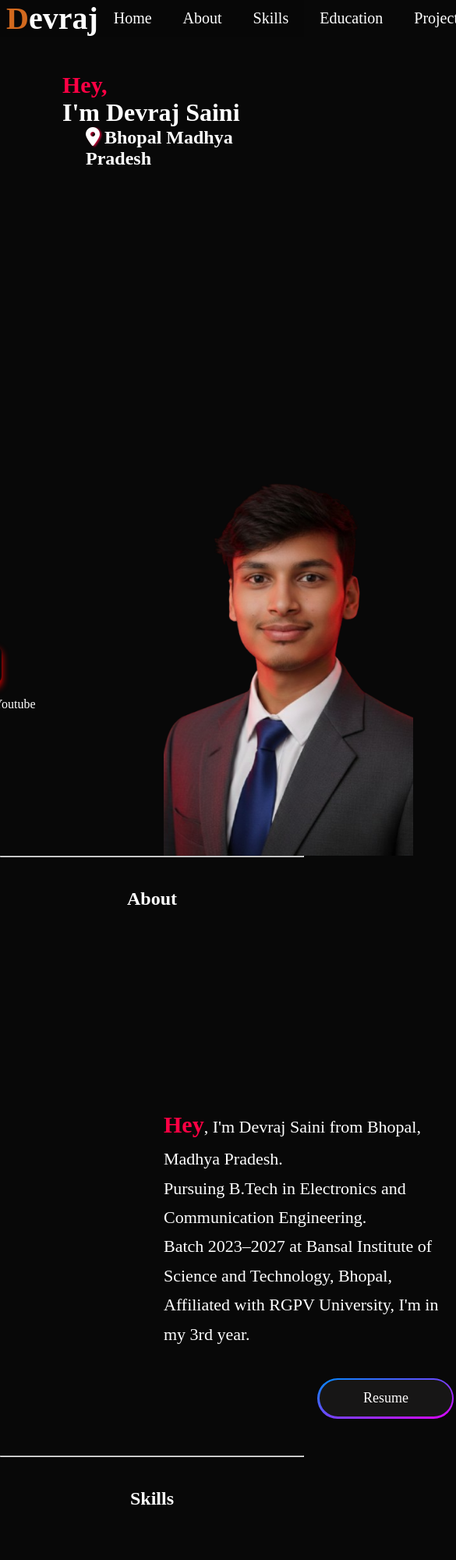
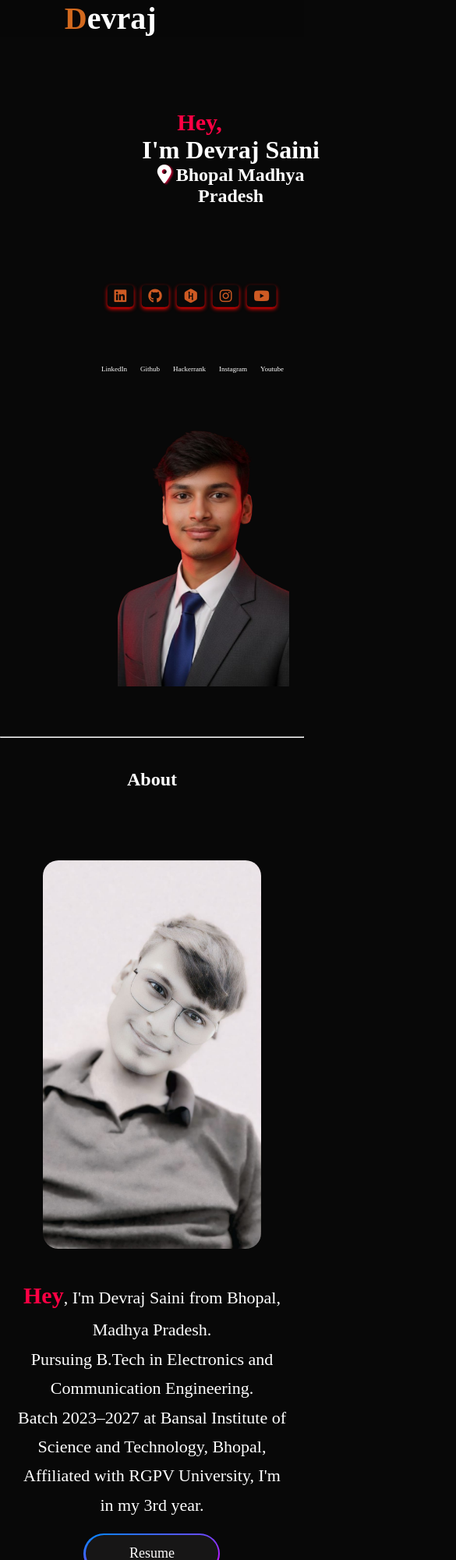
Before and after one commit to devraj-saini-07/portfolio-, a plain HTML site: page portfolio/index.html in a window 390 px wide. Shown: the top 2000 px of the page at 78% size, 585 px wide, since content can reach past the window. Drawn offline with nearby package versions, Linux system fonts and the light colour scheme.

Commit message:
final phone response

```diff
--- a/portfolio/index.css
+++ b/portfolio/index.css
@@ -107,7 +107,7 @@ nav ul li a:not(.no-effect):hover::after{
     align-items: start;
     padding: 12px 0% 4px 0px;
     flex-wrap: wrap;
-}
+ }
 
    #image{
     transform: rotateY(180deg);
@@ -142,7 +142,7 @@ nav ul li a:not(.no-effect):hover::after{
 }
 
 
- #social{
+#social{
     position: static;
     justify-content: center;
     flex-wrap: wrap;
@@ -246,8 +246,6 @@ nav ul li a:not(.no-effect):hover::after{
   margin-top: 40px;
 }
 
-
-
   /* skillls section  */
   .skill{
     text-align: center;
@@ -263,18 +261,19 @@ nav ul li a:not(.no-effect):hover::after{
     margin-top: 70px;
 
 
- }
+}
 .logoskill{
-    width: 30%;
+    width: 25%;
     height: 100%;
     display: flex;
     flex-direction: column;
     gap: 15px;
     align-items: center;
-    padding: 10px;
+    margin-left: -10px;
 
 }
- .program{
+
+.program{
     margin-top: -10px;
     font-family: 'Times New Roman', Times, serif;
 
@@ -666,7 +665,6 @@ nav ul li a:not(.no-effect):hover::after{
     margin-bottom: 6%;
 }
 
-
  /* footer design  */
 .foot{
     width: 100%;
@@ -725,12 +723,13 @@ margin-top: 40px;
     width: 100%;
 }
 
+
 .socialll {
     display: flex;
     flex-direction: column;
     margin-left: 74%;
     margin-top: 30px;
-      margin-top: -240px;
+    margin-top: -240px;
 }
 .socialll a {
     display: flex;
--- a/portfolio/index.html
+++ b/portfolio/index.html
@@ -4,7 +4,8 @@
     <meta charset="UTF-8" />
     <meta name="viewport" content="width=device-width, initial-scale=1.0" />
     <title>Devraj Portfolio</title>
-    <link rel="stylesheet" href="index.css" />
+    <link rel="stylesheet" href="index.css" >
+    <link rel="stylesheet" href="mob.css">
     <script src="script.js"></script>
     <!-- Standard favicon -->
     <link
@@ -262,7 +263,7 @@
 
 
     </div>
-    <div class="certi">
+  <div class="certi">
         <div id="certihead">
           <h2>Certificates</h2>
         </div>
@@ -300,6 +301,7 @@
   </div>
 
 </div>
+  </div>
 
   <!-- education section  -->
     <hr id="education11" />
@@ -487,7 +489,7 @@
    </a>
 </div>
 
-      </div>
+    </div>
 
 
 
--- a/portfolio/mob.css
+++ b/portfolio/mob.css
@@ -1,45 +1,21 @@
 @media (max-width: 745px){
-
-    body{
-        overflow-x: hidden;
-    }
 
  .logo{
         width: 100%;
         margin-left: 20%;
     }
 
-     /* .second{
-        flex-direction: column;
-        text-align: center;
-        padding: 100px 20px 20px;
-    } */
-
-    /* #image{
-        margin-top: 30px;
-        max-width: 250px;
-        margin-right: 1vw;
-        justify-content: space-between;
-    } */
-
-     /* ai  */
-     /* .second{
+.second{
     display: flex;
     flex-direction: column;
     align-items: center;
     text-align: center;
-     }
-      */
-
-      .second{
-    display: flex;
-    justify-content: space-between;
-    align-items: center;
-    padding: 120px 8% 60px;
+    padding: 60px 20px 40px;
 }
          #image{
     width: 220px;
     margin: 20px 0;
+
      }
 
     nav .mainside{
@@ -49,25 +25,26 @@
 
 
     #address{
-        margin-left: 60px;
+        margin-left: 0px;
     }
-    /* .social {
+
+      .social {
         display: flex;
-        flex-direction: column;
-        width: 150px;
-        margin-left: 1%;
-    } */
-   .social{
-    display: flex;
-    flex-direction: column;   /* ek ke niche ek */
+        flex-direction: row;
         gap: 20px;
         align-items: center;
         margin-top: 20px;
+        right: 3%;
+        top: 1rem;
+        justify-self: center;
+        font-size: 18px;
+        transform: scale(0.5);
     }
   .img-icon{
     display: flex;
+    flex-direction: column;
     align-items: center;
-    gap: 40px;
+    gap: 20px;
 }
   }
 
@@ -101,6 +78,7 @@
 
      }
 
+
  @media (max-width: 768px){
 
   .abcontain{
@@ -126,6 +104,7 @@
   }
 
           }
+
  @media (max-width: 768px){
 
   #main-skill{
@@ -133,15 +112,19 @@
       align-items:center;
   }
 
-  .logoskill{
+     .logoskill {
         width: 100%;
-      flex-direction: row;
+        flex-direction: column;
         flex-wrap: wrap;
         justify-content: start;
+        align-items: self-start;
+        margin-left: 1px;
     }
 
   .logoicon{
-      width: 90%;
+             width: 65%;
+        position: absolute;
+    }
   }
 
   .cppbarr,
@@ -150,7 +133,7 @@
       width: 100%;
   }
 
-     }
+
 
        @media (max-width: 768px){
 
@@ -174,21 +157,21 @@
       font-size: 15px;
       display: flex;
       flex-direction: column;
-
+      color: burlywood;
     }
   #digicont p{
 
     line-height: 20px;
   }
 
-  .btdetails{
+
+       .btdetails {
         display: block;
-      margin: 20px auto;
-      margin-bottom: 20px;
-  }
+        margin: 79px;
+        margin-top: 56px;
 
      }
-
+    }
  @media (max-width: 768px){
 
   #descroll{
@@ -210,6 +193,7 @@
   #ras{
       width: 90%;
       margin-left: 0;
+      font-size: 14px;
   }
    #memo1{
     display: inline-block;
@@ -249,5 +233,9 @@
   .link a{
       margin: 5px ;
   }
+  #last{
+    background-color: yellow;
 
   }
+
+  }
```
Lines whose indentation alone changed are shown as unchanged.
